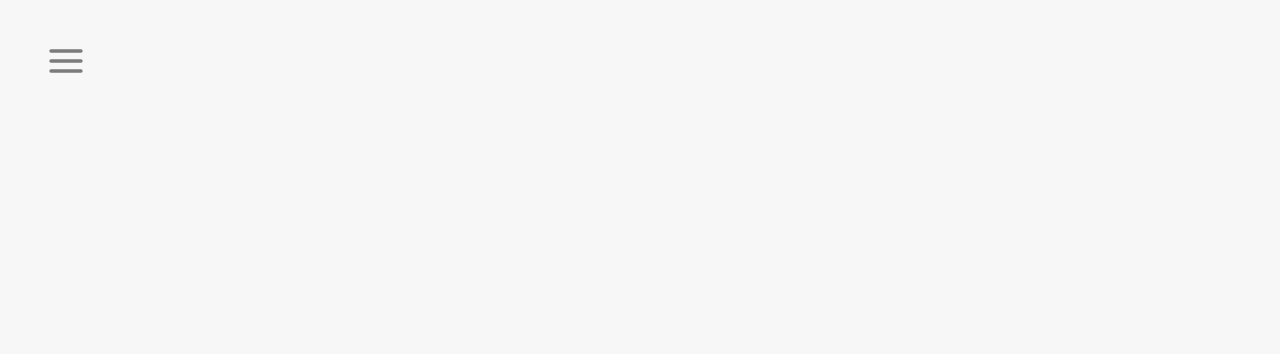
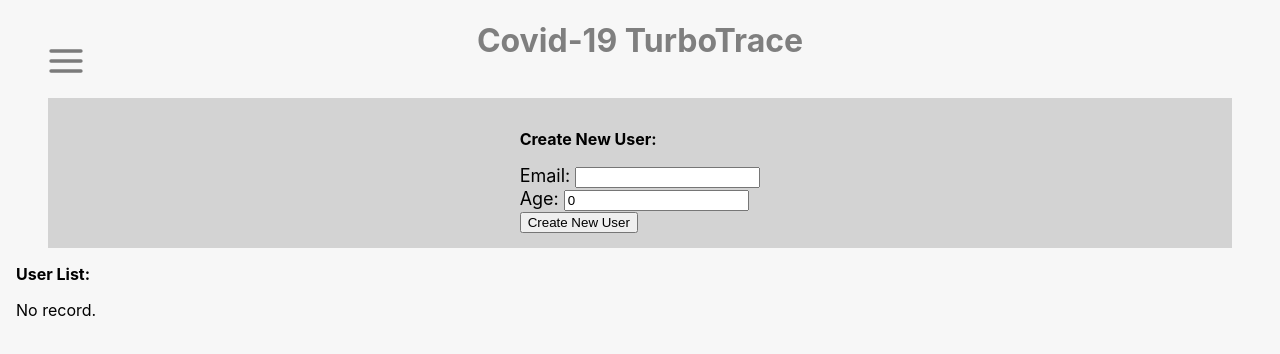
Before and after one commit to sayyidkhan/turbo_octo, a React (Create React App) app in the folder front-end/: page /about in a window 1280 px wide. Shown: the top 354 px of the page. Built offline with nearby package versions, Linux system fonts and the light colour scheme; no server answers.

Commit message:
added the about page back again

```diff
--- /dev/null
+++ b/front-end/src/components/about/PostUserComponent.tsx
@@ -0,0 +1,83 @@
+import {Component, useState} from "react";
+import axios from 'axios';
+import * as React from "react";
+
+
+export class PostUserComponent extends Component {
+
+    constructor(props : any) {
+        super(props);
+    }
+
+    state = {
+        'email': '',
+        'age': 0,
+        //only will be used to hold the outcome of the data
+        'createdUsername' : '',
+    }
+
+    onUpdateUserID = (updatedInfo : any) => {
+        const result = (
+            <p style={{'fontSize' : 12}}>{updatedInfo.userId}<br/>
+                created successfully.<br/>
+                refresh page to see updated list.
+            </p>
+        );
+        this.setState({'createdUsername' : result});
+        console.log(updatedInfo);
+    }
+
+    changeHandler = (e : any) => {
+        this.setState({[e.target.name] : e.target.value});
+    }
+
+    mapDTO = () => {
+        //backend only accept this data shape
+        const dto = {'email': this.state.email, 'age': this.state.age};
+        //purge any existing data, if there is any
+        this.setState({'createdUsername' : ''});
+        return dto;
+    }
+
+    submitHandler = (e: any) => {
+        e.preventDefault();
+        //map data to DTO object for sending //
+        const dto  = this.mapDTO();
+        //map data to DTO object for sending //
+        axios.post("http://localhost:5000/users",dto)
+            .then(res=> {
+                console.log(res);
+                this.onUpdateUserID(res.data);
+            })
+            .catch(err => {
+                console.log(err);
+            });
+        // const outcome = postNewUser_API(this.state);
+        // outcome.then(res => {
+        //     console.log(res);
+        // }).catch(err => {
+        //    console.log(err);
+        // });
+        this.setState({email: '', age: 0});
+    }
+
+    render() {
+        const {age , email} = this.state;
+        return (
+            <div>
+                <form onSubmit={this.submitHandler}>
+                    <div>
+                        <label style={{'fontSize' : 18}}>Email: </label>
+                        <input type="text" name="email" value={email} onChange={this.changeHandler}/>
+                    </div>
+                    <div>
+                        <label style={{'fontSize' : 18}}>Age: </label>
+                        <input type="number" name="age" value={age} onChange={this.changeHandler}/>
+                    </div>
+                    <button type="submit">Create New User</button>
+                    <div>{this.state.createdUsername}</div>
+                </form>
+            </div>
+        );
+    }
+}
--- /dev/null
+++ b/front-end/src/components/about/UserListComponent.tsx
@@ -0,0 +1,44 @@
+import React, {Component} from 'react';
+
+import {ScrollerComponent} from "./scroller/ScrollerComponent";
+import {getUsers_API} from "./api/about_api";
+
+
+export class UserListComponent extends Component {
+
+    state = {
+        loadingStatus : true,
+        status : 0,
+        result : []
+    }
+
+    componentDidMount() {
+        getUsers_API().then(res => {
+            const result = res;
+            console.log(result);
+            this.setState({'result' : res.data , 'status' : res.status });
+        }).catch(err => {
+            console.log(err);
+            this.setState({'result' : [] , 'status' : err.status })
+        });
+    }
+
+    createList() {
+        //if status is success and list is not empty
+        if(this.state.status === 200 && this.state.result.length !== 0){
+            const myList = this.state.result;
+            return <ScrollerComponent myList={myList} />;
+        }
+        else {
+            return <p>No record.</p>
+        }
+    }
+
+    render() {
+        return (
+            <div>
+                {this.createList()}
+            </div>
+        );
+    }
+}
--- /dev/null
+++ b/front-end/src/components/about/api/about_api.ts
@@ -0,0 +1,20 @@
+import API from '../../../services/api';
+
+
+export const getUsers_API: () => Promise<any> = async () => {
+    const result = await API.get('/users' );
+    return result;
+}
+
+export const postNewUser_API: (stateObject : any) => Promise<any> = async (stateObject : any) => {
+    const result = await API.post('/users' ,stateObject);
+    return result;
+}
+
+/* sample code to construct API (FOR : GET, POST ):
+https://github.com/nadavpodjarski/postgres-nest-react-typescript-boilerplate/blob/master/client/src/api/todo/index.ts
+ */
+
+// API-LAYER, to connect with controller on the backend
+// (API-LAYER) -> (REACT-COMPONENT) -> (PAGE)
+// only use this layer, to get the data from the API URL. do not do any processing of data here.
--- /dev/null
+++ b/front-end/src/components/about/scroller/ScrollerComponent.css
@@ -0,0 +1,23 @@
+.app {
+    width: 350px;
+    margin: 0 auto;
+}
+
+.scroller {
+    margin: 0 auto;
+    height: 300px;
+    width: 300px;
+    overflow: auto;
+}
+
+.item {
+    background-color: grey;
+    margin: 30px 0;
+}
+
+.parentDiv {
+    height: 200px;
+    overflow-y: scroll;
+    padding: 0.5em;
+    margin: 0.5em;
+}
--- /dev/null
+++ b/front-end/src/components/about/scroller/ScrollerComponent.tsx
@@ -0,0 +1,37 @@
+import {Component} from "react";
+import React from "react";
+import './ScrollerComponent.css';
+
+export class ScrollerComponent extends Component<{myList : any}> {
+    convertListToStr = (myList : [string]) => {
+        const mappedList = [...myList];
+        if(mappedList.length === 0) {
+            return '';
+        }
+        else {
+            const reducer = (accumulator : string, currentValue : string) => accumulator + ", " + currentValue;
+            return mappedList.reduce(reducer);
+        }
+    }
+
+    render() {
+        return (
+            <div className="parentDiv">
+                <div className="">
+                    {this.props.myList.map((item :any , i : number) => {
+                        return (
+                            <div className="item" key={i}>
+                                <p style={{'fontSize' : 12}}><b>Record No: {i+1}</b> userID : {item['userId']}</p>
+                                <p style={{'fontSize' : 12}}>email: {item['email']} age: {item['age']}</p>
+                                <p style={{'fontSize' : 12}}>favouriteFoods: {this.convertListToStr(item['favoriteFoods'])}</p>
+                            </div>
+                        );
+                    })
+                    }
+                </div>
+            </div>
+        );
+    }
+}
+
+//https://react-typescript-cheatsheet.netlify.app/docs/basic/getting-started/class_components/
--- /dev/null
+++ b/front-end/src/pages/About.tsx
@@ -0,0 +1,50 @@
+import React from 'react';
+import {UserListComponent} from "../components/about/UserListComponent";
+import {PostUserComponent} from "../components/about/PostUserComponent";
+import {Box, makeStyles} from "@material-ui/core";
+
+const useStyles = makeStyles(theme => ({
+    marginAutoContainer: {
+        width: 500,
+        height: 80,
+        display: 'flex',
+        backgroundColor: 'gold',
+    },
+    marginAutoItem: {
+        margin: 'auto'
+    },
+    alignItemsAndJustifyContent: {
+        height: 150,
+        display: 'flex',
+        alignItems: 'center',
+        justifyContent: 'center',
+        backgroundColor: 'lightgrey',
+        margin: "0em 2em 0em 2em",
+    },
+}))
+
+export default function About() {
+    const classes = useStyles();
+
+    return (
+        <div>
+            <div className="home-public-header-div">
+                <h1>Covid-19 TurboTrace</h1>
+            </div>
+            <div>
+                <header className="App-header">
+                    <Box m={2}>
+                        <div className={classes.alignItemsAndJustifyContent}>
+                            <div className={classes.marginAutoItem}>
+                                <p><b>Create New User:</b></p>
+                                <PostUserComponent/>
+                            </div>
+                        </div>
+                        <p><b>User List:</b></p>
+                        <UserListComponent/>
+                    </Box>
+                </header>
+            </div>
+        </div>
+    )
+}
--- a/front-end/src/routes.tsx
+++ b/front-end/src/routes.tsx
@@ -4,6 +4,7 @@ import Home from "./pages/Home";
 import {Login} from "./pages/Login";
 import {LocationListComponent} from "./components/location/LocationListComponent";
 import LocationList from "./pages/LocationList";
+import About from "./pages/About";
 
 export default function Routes(props: any) {
 
@@ -12,6 +13,7 @@ export default function Routes(props: any) {
         <Switch>
             <Route path="/" exact component={Home} />
             <Route path="/Login" component={Login} />
+            <Route path="/about" component={About} />
             <Route path="/EnterLocation" />
             <Route path="/locationList" component={LocationList} />
             <Route path="/CheckVaccCert" />
```
